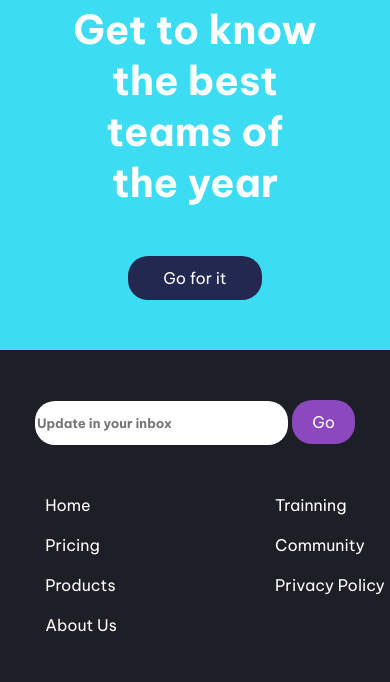
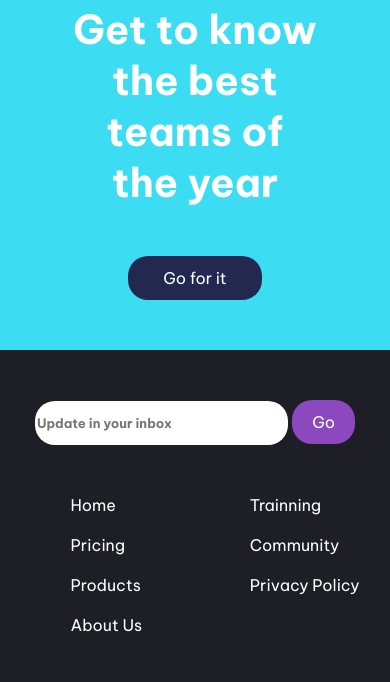
Before and after one commit to fablerzs/ProyectoFinal, a plain HTML site: page index.html in a window 390 px wide. Shown: the part 2876-3558 px from the top of the page. Drawn offline with Linux system fonts and the light colour scheme.

Commit message:
reduciendo  gap a menu footer

```diff
--- a/css/estilos.css
+++ b/css/estilos.css
@@ -386,7 +386,7 @@ footer {
     }
 
     .enlaces {
-        gap: 14vh;
+        gap: 8vh;
         margin: 20px 0px;;
     }
 
```
